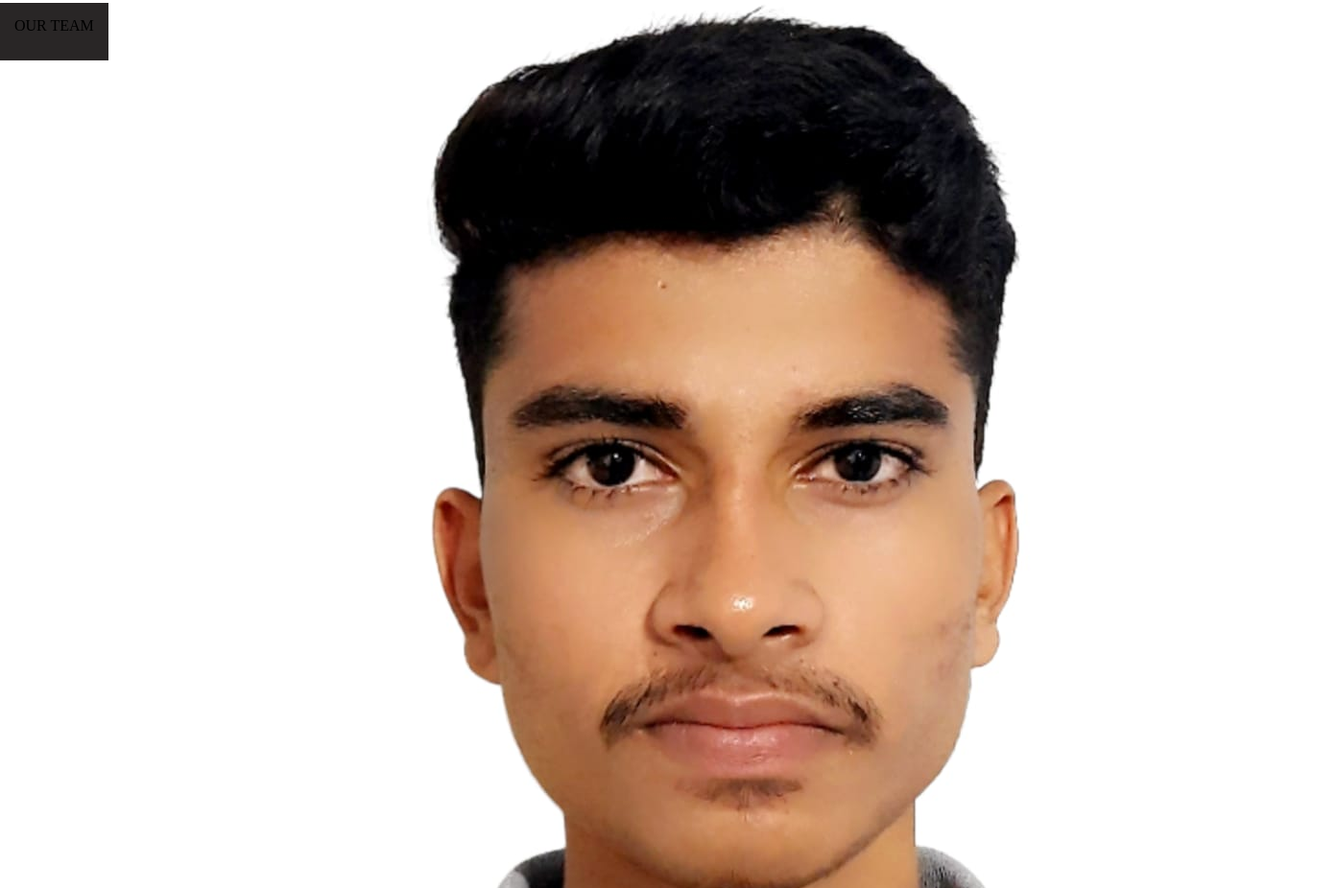
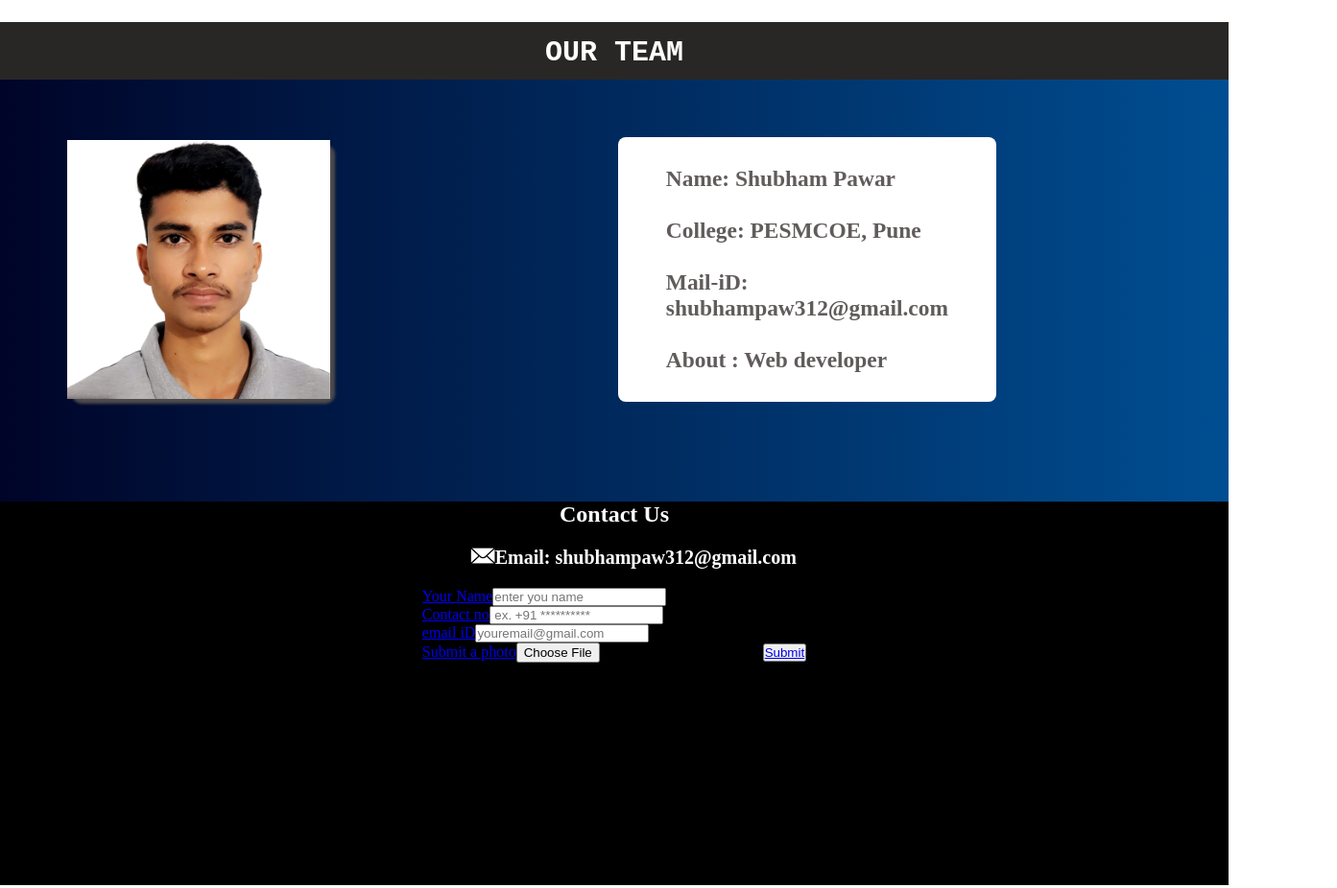
Before and after one commit to Shubham5250/Zzzapp-Photography, a plain HTML site: page index.html in a window 1280 px wide. Shown: the part 3879-4805 px from the top of the page at 96% size, 1393 px wide, since content can reach past the window. Drawn offline with Linux system fonts and the light colour scheme.

Commit message:
team section added

```diff
--- a/index.html
+++ b/index.html
@@ -20,10 +20,10 @@
                     <a href="">Submit a photo</a>
                 </li>
                 <li>
-                    <a href="">Team</a>
+                    <a href="#team-header">Team</a>
                 </li>
                 <li>
-                    <a href="">Contact Us</a>
+                    <a href="#contact">Contact Us</a>
                 </li>
             </ul>
         </nav>
@@ -53,41 +53,59 @@
                     <button class="download">Download</button>
                 </div>
                 <div class="imgs2">
-                    <img src="2.jpg" alt="" class="items">
+                    <img src="2.jpg" alt="#" class="items">
                     <button class="download">Download</button>
                 </div>
                 <div class="imgs3">
-                    <img src="3.jpg" alt="" class="items">
+                    <img src="3.jpg" alt=""class="items">
                     <button class="download">   Download</button>
                 </div>
                 <div class="imgs4">
-                    <img src="4.jpg" alt="" class="items">
+                    <img src="4.jpg" alt="#" class="items">
                     <button class="download">Download</button>
                 </div>
                 <div class="imgs5">
-                    <img src="5.jpg" alt="" class="items">
+                    <img src="5.jpg" alt="#" class="items">
                     <button class="download">Download</button>
                 </div>
                 <div class="imgs6">
-                    <img src="6.jpg" alt="" class="items">
+                    <img src="6.jpg" alt="#" class="items">
                     <button class="download">Download</button>
                 </div>
                 <div class="imgs7">
-                    <img src="7.jpg" alt="" class="items">
+                    <img src="7.jpg" alt="#" class="items">
                      <button class="download">Download</button>
                 </div>
                 <div>
-                    <img src="8.jpg" alt="" class="items">
+                    <img src="8.jpg" alt="#" class="items">
                     <button class="download">Download</button>
                 </div>
             </div>
         </div>
         <div class="team">
-            <div class="header">OUR TEAM</div>
-            <div class="ourteam">
-                <div class="team-mem1">
-                    <img src="shubham.jpeg" alt="">
-                    <h3>Mr. Shubham Pawar</h3>
+            <div id="team-header">OUR TEAM</div>
+                <div class="ourteam">
+                    <div class="team-mem1"><img src="shubham.jpeg" alt=""></div>
+                     <a href=""><h3>Name: Shubham Pawar <br><br> College: PESMCOE, Pune <br><br>Mail-iD: shubhampaw312@gmail.com <br><br>
+                        About : Web developer</h3></a>
+                </div>
+            </div>
+        </div>
+        <div class="footer">
+            <div id="contact">
+                <a href=""><h2>Contact Us</h2></a>
+            </div>
+            <div class="contactinfo">
+                <img src="emailimg.jpg" alt=""><a href="">Email: shubhampaw312@gmail.com</a>
+            </div>
+            <div id="submitphoto">
+                <div class="form">
+                    <a href="#">Your Name</a><input type="text" class="form" placeholder="enter you name"><br>
+                    <a href="#">Contact no</a><input type="text" class="form" placeholder=" ex. +91 **********"><br>
+                    <a href="#">email iD</a><input type="text" class="form" placeholder="youremail@gmail.com"><br>
+                    <a href="#">Submit a photo</a><input type="file" class="form">
+                    <button><a href="#">Submit</a>
+                    </button>
                 </div>
             </div>
         </div>
--- a/style.css
+++ b/style.css
@@ -154,7 +154,7 @@ h1{
 }
 
 #header{
-    background-color: rgb(41, 38, 38);
+    background-color: rgb(41,38,38);
     align-items: center;
     justify-content: center;
     height: 60px;
@@ -180,6 +180,7 @@ h1{
     column-gap: 12px;
     justify-items: center;
     margin-left: 60px;
+    margin-top: 20px;
 }
 
 .items{
@@ -206,18 +207,82 @@ h1{
     background-color: white;
     transition: 0.3s ease;
 }
-.team{
-    display: flex;
-}
 .ourteam{
     display: flex;
     width: 70%;
+    justify-items: center;
+    align-items: center;
+    margin-top: 60px;
 }
-.header{
+#team-header{
     background-color: rgb(41, 38, 38);
-    align-items: center;
-    justify-content: center;
     height: 60px;
     padding: 15px;
     text-align: center;
+    color: white;
+    font-size: 30px;
+    font-weight: bold;
+    font-family: monospace;
 }
+.team-mem1{
+    display: flex;
+    height: 270px;
+    box-shadow: 5px 5px 3px rgb(77, 75, 75);
+    border-radius: 10px;
+    margin-left: 70px;
+    margin-top: px;
+}
+.team-mem1:hover{
+    z-index: 1;
+    transform: scale(1.15);
+    transition: 0.3s ease-in-out;
+}
+.ourteam a{
+    margin-left: 300px;
+    text-decoration: none;
+    color: rgb(97, 92, 92);
+    border-radius: 8px;
+    font-size: 20px;
+    padding: 30px;
+    padding-right: 50px;
+    padding-left: 50px;
+    background: white;
+
+}
+#contact a{
+    text-decoration: none;
+    color: white;
+    text-align: center;
+}
+.footer{
+    background-color: black;
+    justify-items: center;
+    bottom: 0px;
+    height: 50vh;
+}
+.ourteam a:hover{
+    border: 2px solid rgb(102, 101, 101);
+    border-radius: 10px;
+    box-shadow: 5px 5px 5px rgb(43, 43, 43);
+    transition: all 0.4s ease;
+    z-index: 1;
+    transform: scale(1.15);
+    color: rgb(58, 15, 248);
+}
+.team{
+    background: linear-gradient(to right,#000428,#004e92);
+    height: 500px;
+}
+.contactinfo{
+    margin: 20px;
+    margin-left: 60px;
+}
+.contactinfo img{
+    height: 17px;
+}
+.contactinfo a{
+    text-decoration: none;
+    color: white;
+    font-weight: bold;
+    font-size: 20px;
+}
```
Also changed, not shown: emailimg.jpg (added).
